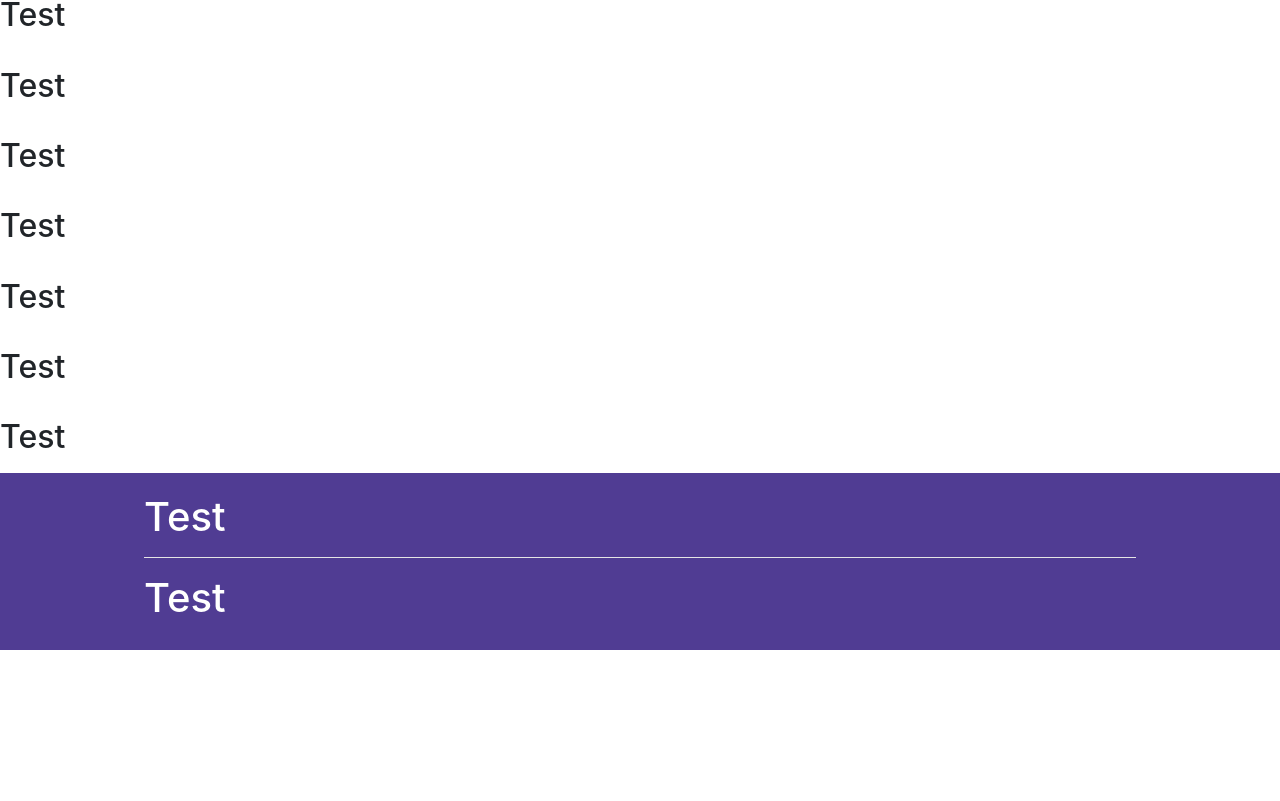
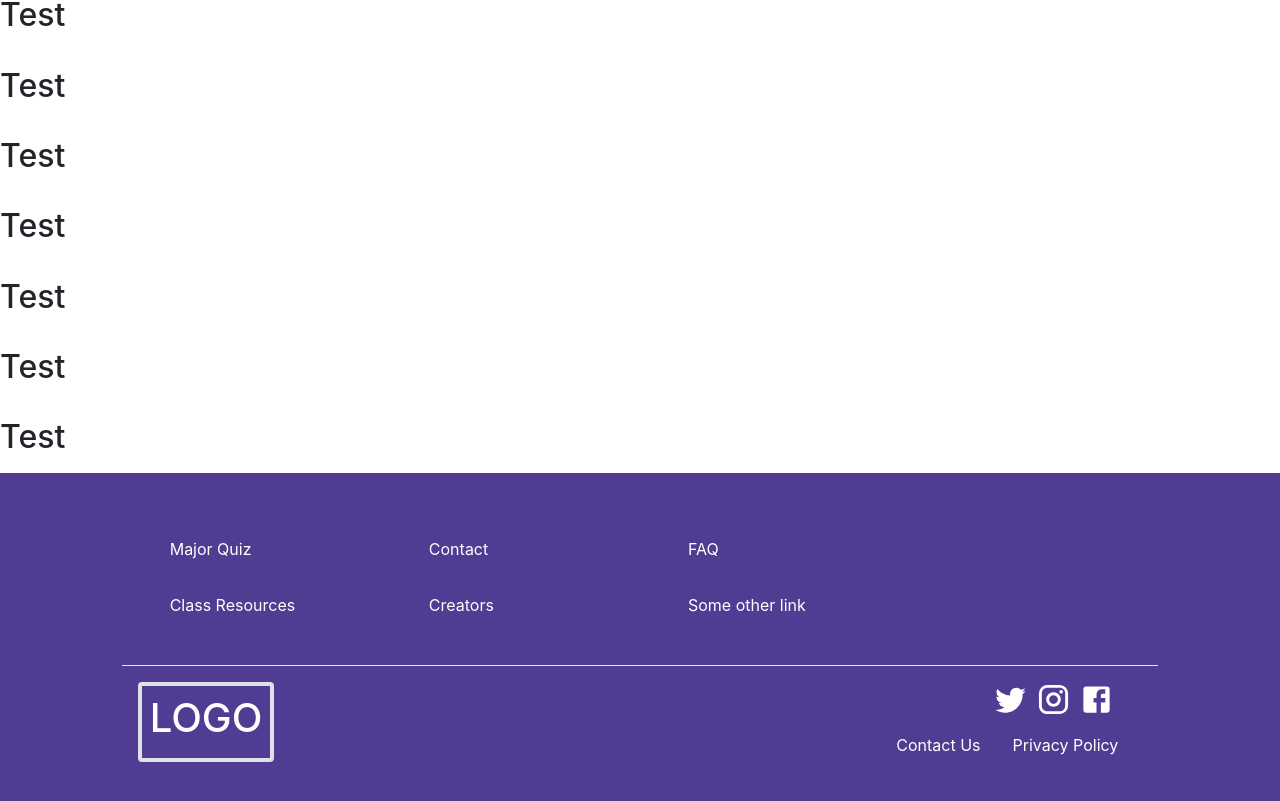
Before and after one commit to nathnet/MyMajor, a React (Create React App) app: page / in a window 1280 px wide. Shown: the part 671-1472 px from the top of the page. Before the commit the page ends 1321 px from the top, so only its background shows below. Built offline with nearby package versions, Linux system fonts and the light colour scheme.

Commit message:
Finished Footer and edited TopNavbar's logo position

```diff
--- a/package.json
+++ b/package.json
@@ -3,6 +3,7 @@
   "version": "0.1.0",
   "private": true,
   "dependencies": {
+    "@material-ui/icons": "^4.9.1",
     "@popperjs/core": "^2.0.0",
     "@testing-library/jest-dom": "^4.2.4",
     "@testing-library/react": "^9.5.0",
--- a/src/components/shared/Footer.js
+++ b/src/components/shared/Footer.js
@@ -1,4 +1,7 @@
 import React, { Component } from 'react';
+import { NavItem, NavLink, Navbar, Nav } from 'reactstrap';
+import { SvgIcon } from '@material-ui/core';
+import { Facebook, Instagram, Twitter } from '@material-ui/icons';
 
 class Footer extends Component {
 
@@ -11,14 +14,64 @@ class Footer extends Component {
 
     render() {
         return (
-            <footer className="primary-color footer mt-auto py-1">
-                <div className="container">
-                    <div>
-                        <h1 style={{color: '#FFFFFF'}}>Test</h1>
+            <footer className="primary-color footer mt-auto py-5 clearfix">
+                <div className="container-fluid col-10">
+                    <div className="text-white pb-3 mx-auto text-center text-sm-left">
+                        <Navbar dark navbar className="d-inline-block py-0 px-lg-5 col col-sm-4 col-xl-3">
+                            <Nav navbar className="d-block">
+                                <NavItem className="py-2">
+                                    <NavLink>Major Quiz</NavLink>
+                                </NavItem>
+                                <NavItem className="py-2">
+                                    <NavLink>Class Resources</NavLink>
+                                </NavItem>
+                            </Nav>
+                        </Navbar>
+                        <Navbar dark navbar className="d-inline-block py-0 px-lg-5 col col-sm-4 col-xl-3">
+                            <Nav navbar className="d-block">
+                                <NavItem className="py-2">
+                                    <NavLink>Contact</NavLink>
+                                </NavItem>
+                                <NavItem className="py-2">
+                                    <NavLink>Creators</NavLink>
+                                </NavItem>
+                            </Nav>
+                        </Navbar>
+                        <Navbar dark navbar className="d-inline-block py-0 px-lg-5 col col-sm-4 col-xl-3">
+                            <Nav navbar className="d-block">
+                                <NavItem className="py-2">
+                                    <NavLink>FAQ</NavLink>
+                                </NavItem>
+                                <NavItem className="py-2">
+                                    <NavLink>Some other link</NavLink>
+                                </NavItem>
+                            </Nav>
+                        </Navbar>
                     </div>
                     <hr className="bg-white" />
-                    <div>
-                        <h1 style={{color: '#FFFFFF'}}>Test</h1>
+                    <div className="mx-auto px-3 text-center text-sm-left clearfix" style={{}}>
+                        <div className="d-sm-inline-block float-sm-right">
+                            <div className="pr-sm-4 text-center text-sm-right">
+                                <SvgIcon component={Twitter} fontSize="large" className="mx-1 icon" />
+                                <SvgIcon component={Instagram} fontSize="large" className="mx-1 icon" />
+                                <SvgIcon component={Facebook} fontSize="large" className="mx-1 icon" />
+                            </div>
+                            <div className="text-center text-sm-left">
+                                <Navbar className="p-0" dark expand>
+                                    <Nav className="navbar mx-auto pr-0 pr-sm-3 d-block d-sm-flex" navbar>
+                                        <NavItem className="ml-sm-3">
+                                            <NavLink>Contact Us</NavLink>
+                                        </NavItem>
+                                        <NavItem className="ml-sm-3">
+                                            <NavLink>Privacy Policy</NavLink>
+                                        </NavItem>
+                                    </Nav>
+                                </Navbar>
+                            </div>
+                        </div>
+                        <div className="d-sm-inline-block p-2 border border-1 rounded">
+                            <h1 style={{color: '#FFFFFF'}}>LOGO</h1>
+                        </div>
                     </div>
                 </div>
             </footer>
--- a/src/components/shared/TopNavbar.js
+++ b/src/components/shared/TopNavbar.js
@@ -29,7 +29,7 @@ class TopNavbar extends Component {
         return (
             <div>
                 <Navbar dark className="primary-color" expand="md">
-                    <NavbarBrand href="/" className="col col-lg-4 col-xl-5">MyMajor</NavbarBrand>
+                    <NavbarBrand href="/" className="offset-xl-1 col col-lg-4 col-xl-5">MyMajor</NavbarBrand>
                     <NavbarToggler onClick={() => this.toggle()} />
                     <Collapse isOpen={this.state.isOpen} navbar>
                         <Nav className="ml-auto navbar container" navbar justified>
--- a/src/index.css
+++ b/src/index.css
@@ -3,8 +3,20 @@
   background-color: #503C93;
 }
 
+.icon {
+  color: #FFFFFF;
+}
+
+.icon:hover {
+  opacity: 0.75;
+}
+
 .navbar-dark .navbar-nav .nav-link {
   color: rgba(255, 255, 255, 1);
+}
+
+.border-1 {
+  border-width: 0.25rem !important;
 }
 
 /* body {
```
Also changed, not shown: 1 other file (tests, documents, lock files or other folders).
